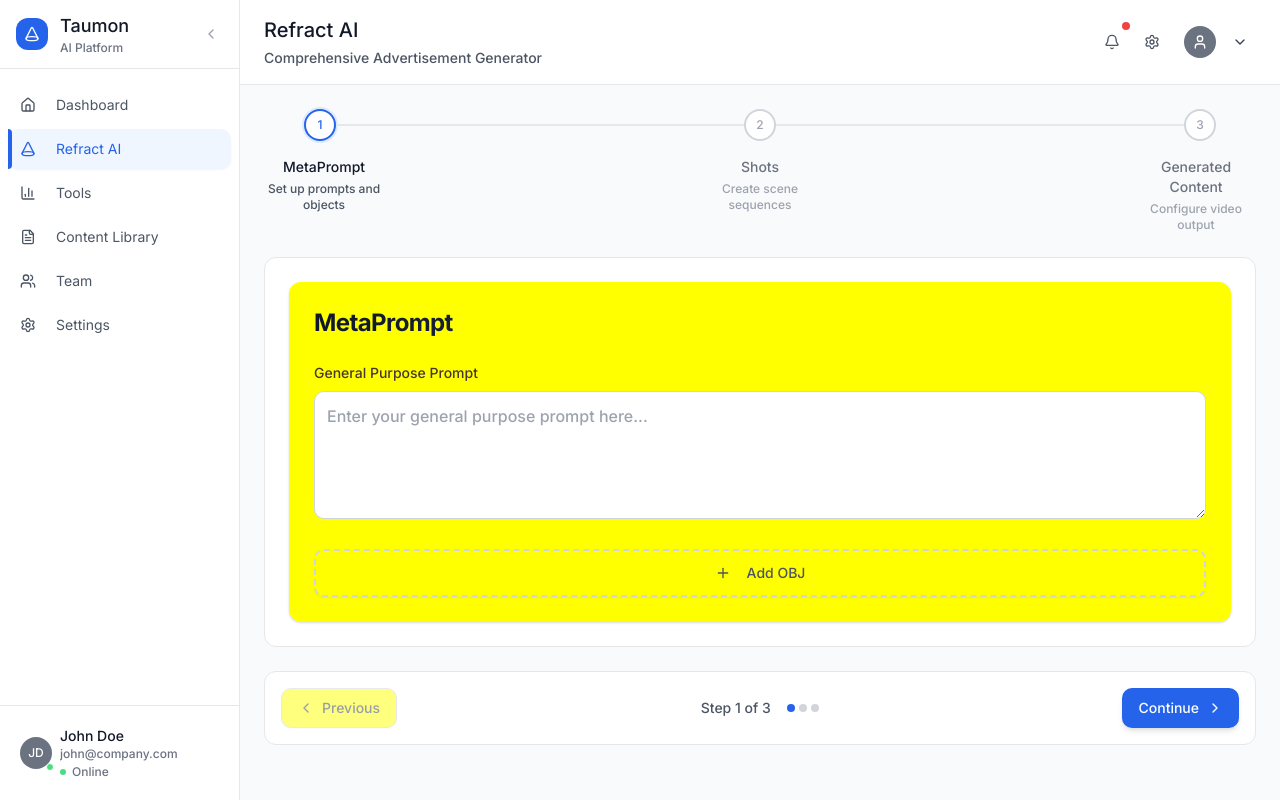
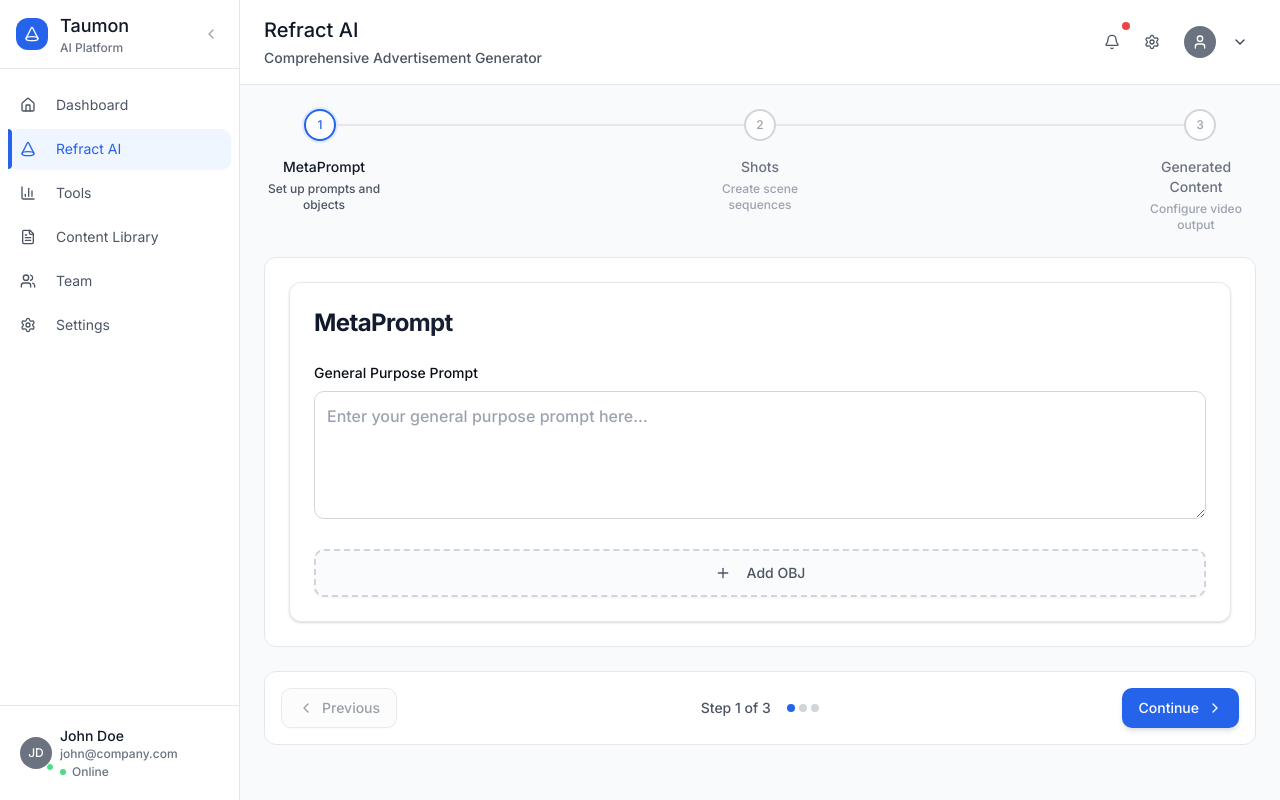
Before and after one commit to Taumon-research/Dashboard, a Next.js app: page / in a window 1280 px wide. Built offline with nearby package versions, Linux system fonts and the light colour scheme.

Commit message:
fix yellow

```diff
--- a/src/app/globals.css
+++ b/src/app/globals.css
@@ -49,36 +49,6 @@
     --shadow-lg: 0 10px 15px -3px rgb(0 0 0 / 0.1), 0 4px 6px -4px rgb(0 0 0 / 0.1);
     --shadow-xl: 0 20px 25px -5px rgb(0 0 0 / 0.1), 0 8px 10px -6px rgb(0 0 0 / 0.1);
   }
-
-  .dark {
-    --background: 222.2 84% 4.9%;
-    --foreground: 210 40% 98%;
-
-    --card: 222.2 84% 4.9%;
-    --card-foreground: 210 40% 98%;
-
-    --popover: 222.2 84% 4.9%;
-    --popover-foreground: 210 40% 98%;
-
-    --primary: 210 40% 98%;
-    --primary-foreground: 222.2 47.4% 11.2%;
-
-    --secondary: 217.2 32.6% 17.5%;
-    --secondary-foreground: 210 40% 98%;
-
-    --muted: 217.2 32.6% 17.5%;
-    --muted-foreground: 215 20.2% 65.1%;
-
-    --accent: 217.2 32.6% 17.5%;
-    --accent-foreground: 210 40% 98%;
-
-    --destructive: 0 62.8% 30.6%;
-    --destructive-foreground: 210 40% 98%;
-
-    --border: 217.2 32.6% 17.5%;
-    --input: 217.2 32.6% 17.5%;
-    --ring: 212.7 26.8% 83.9%;
-  }
 }
 
 @layer base {
--- a/tailwind.config.js
+++ b/tailwind.config.js
@@ -1,6 +1,5 @@
 /** @type {import('tailwindcss').Config} */
 module.exports = {
-  darkMode: ["class"],
   content: [
     "./src/pages/**/*.{js,ts,jsx,tsx,mdx}",
     "./src/components/**/*.{js,ts,jsx,tsx,mdx}",
@@ -16,38 +15,38 @@
     },
     extend: {
       colors: {
-        border: "hsl(var(--border))",
-        input: "hsl(var(--input))",
-        ring: "hsl(var(--ring))",
-        background: "hsl(var(--background))",
-        foreground: "hsl(var(--foreground))",
+        border: "rgb(var(--border))",
+        input: "rgb(var(--input))",
+        ring: "rgb(var(--ring))",
+        background: "rgb(var(--background))",
+        foreground: "rgb(var(--foreground))",
         primary: {
-          DEFAULT: "hsl(var(--primary))",
-          foreground: "hsl(var(--primary-foreground))",
+          DEFAULT: "rgb(var(--primary))",
+          foreground: "rgb(var(--primary-foreground))",
         },
         secondary: {
-          DEFAULT: "hsl(var(--secondary))",
-          foreground: "hsl(var(--secondary-foreground))",
+          DEFAULT: "rgb(var(--secondary))",
+          foreground: "rgb(var(--secondary-foreground))",
         },
         destructive: {
-          DEFAULT: "hsl(var(--destructive))",
-          foreground: "hsl(var(--destructive-foreground))",
+          DEFAULT: "rgb(var(--destructive))",
+          foreground: "rgb(var(--destructive-foreground))",
         },
         muted: {
-          DEFAULT: "hsl(var(--muted))",
-          foreground: "hsl(var(--muted-foreground))",
+          DEFAULT: "rgb(var(--muted))",
+          foreground: "rgb(var(--muted-foreground))",
         },
         accent: {
-          DEFAULT: "hsl(var(--accent))",
-          foreground: "hsl(var(--accent-foreground))",
+          DEFAULT: "rgb(var(--accent))",
+          foreground: "rgb(var(--accent-foreground))",
         },
         popover: {
-          DEFAULT: "hsl(var(--popover))",
-          foreground: "hsl(var(--popover-foreground))",
+          DEFAULT: "rgb(var(--popover))",
+          foreground: "rgb(var(--popover-foreground))",
         },
         card: {
-          DEFAULT: "hsl(var(--card))",
-          foreground: "hsl(var(--card-foreground))",
+          DEFAULT: "rgb(var(--card))",
+          foreground: "rgb(var(--card-foreground))",
         },
       },
       borderRadius: {
```
Also changed, not shown: 1 other file (tests, documents, lock files or other folders).
